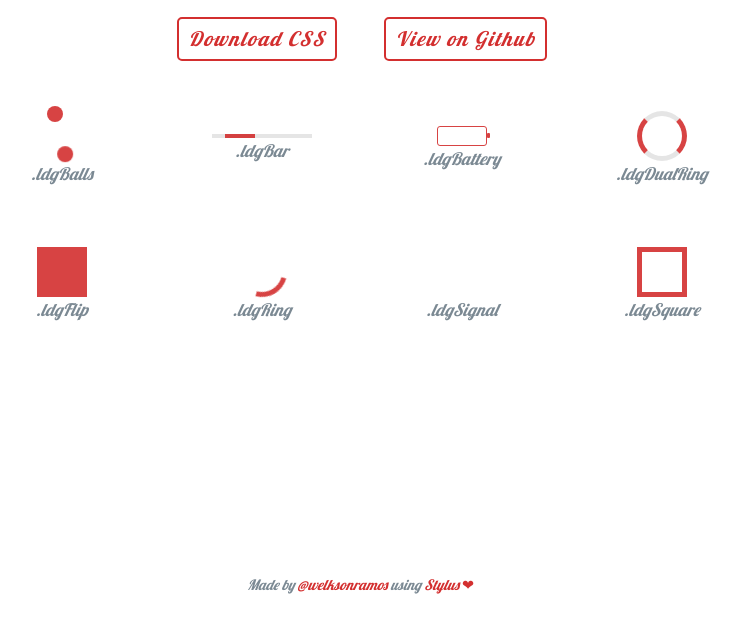
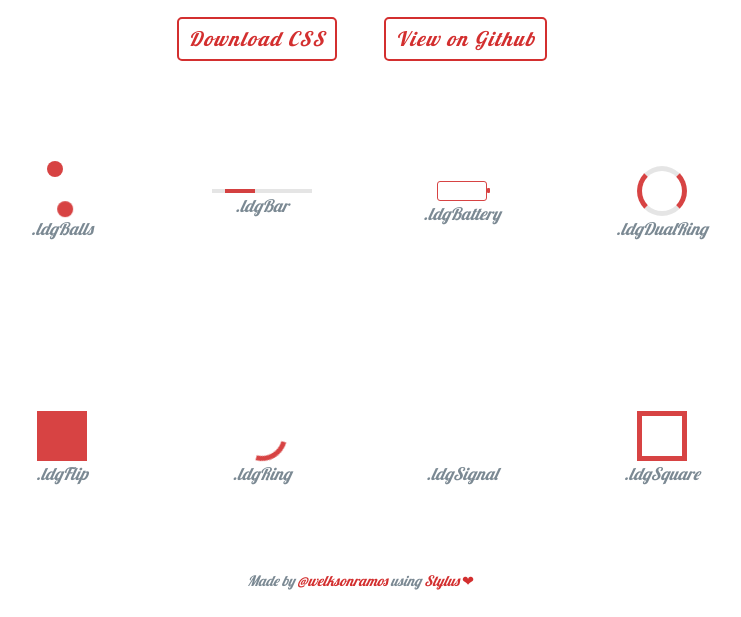
Before and after one commit to welksonramos/loading.css, a website: page index.html in a window 1280 px wide. Shown: the part 183-800 px from the top of the page, without its empty margins (278-1019 px from the left). Drawn offline with Linux system fonts and the light colour scheme.

Commit message:
update file :pencil:

```diff
--- a/index.html
+++ b/index.html
@@ -72,7 +72,7 @@
       justify-content: center;
       width: 100%;
       max-width: 900px;
-      height: 100%;
+      min-height: calc(100vh - 310px);
       margin: 0 auto;
     }
 
@@ -98,11 +98,9 @@
     }
 
     footer {
-      position: absolute;
       width: 100%;
-      padding: 20px 0;
-      bottom: 0;
-      left: 0;
+      height: 20px;
+
     }
 
     .credits {
```
